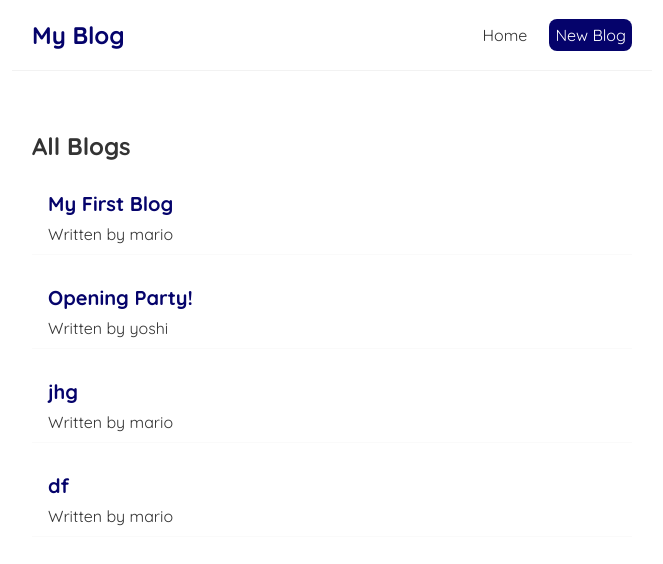
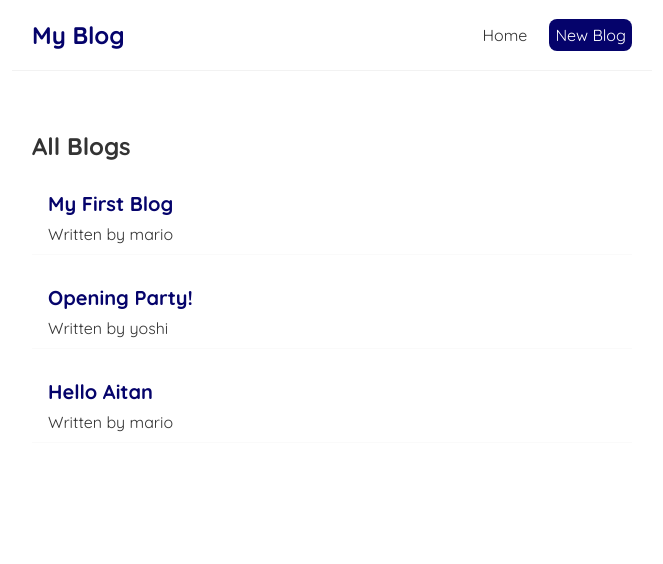
Before and after one commit to AitanMammadova/Blog-Next.js, a React (Create React App) app: page / in a window 1280 px wide. Shown: the top 564 px of the page, without its empty margins (308-971 px from the left). Built offline with nearby package versions, Linux system fonts and the light colour scheme; data requests are answered from the project's data file; the HTML template or start-up script is replaced by a standard one.

Commit message:
Go to home page

```diff
--- a/data/db.json
+++ b/data/db.json
@@ -13,16 +13,10 @@
       "id": 2
     },
     {
-      "title": "jhg",
-      "body": "nm",
+      "title": "Hello Aitan",
+      "body": "Hello ninjas\n",
       "author": "mario",
-      "id": 3
-    },
-    {
-      "title": "df",
-      "body": "df",
-      "author": "mario",
-      "id": 4
+      "id": 5
     }
   ]
 }
--- a/src/Create.js
+++ b/src/Create.js
@@ -1,11 +1,12 @@
 import {useState} from 'react';
+import {useHistory} from 'react-router-dom'
 
 const Create = () => {
     const [title, setTitle] = useState('');
     const [body, setBody] = useState('');
     const [author, setAuthor] = useState('mario');
     const [isPending, setIsPending] = useState(false);
-
+    const history = useHistory();
 
     const handleSubmit = (e) => {
         e.preventDefault();
@@ -20,6 +21,7 @@ const Create = () => {
         }).then(()=>{
             console.log('new blog added');
             setIsPending(false);
+            history.push('/')
         })
       }
     return (
```
